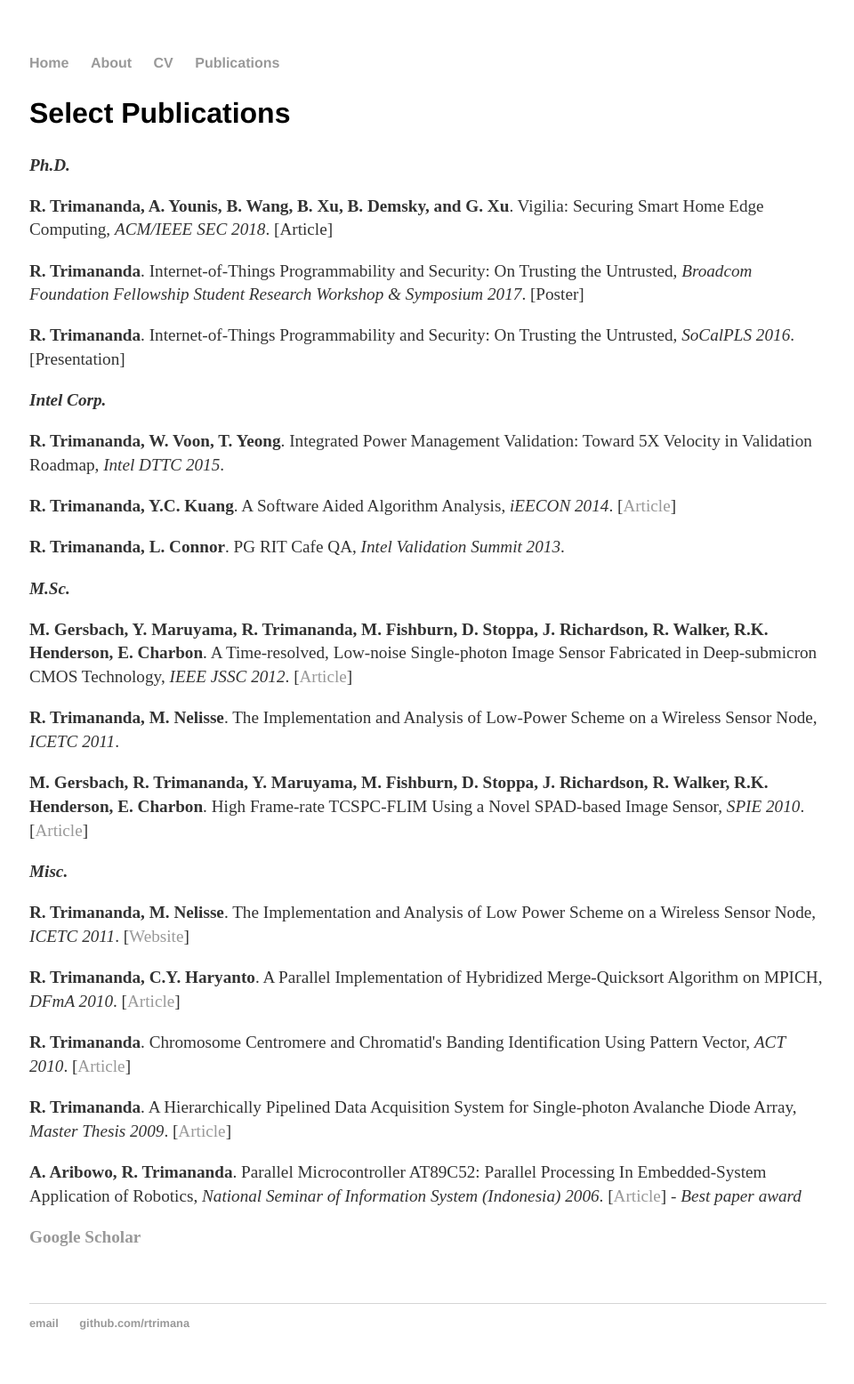
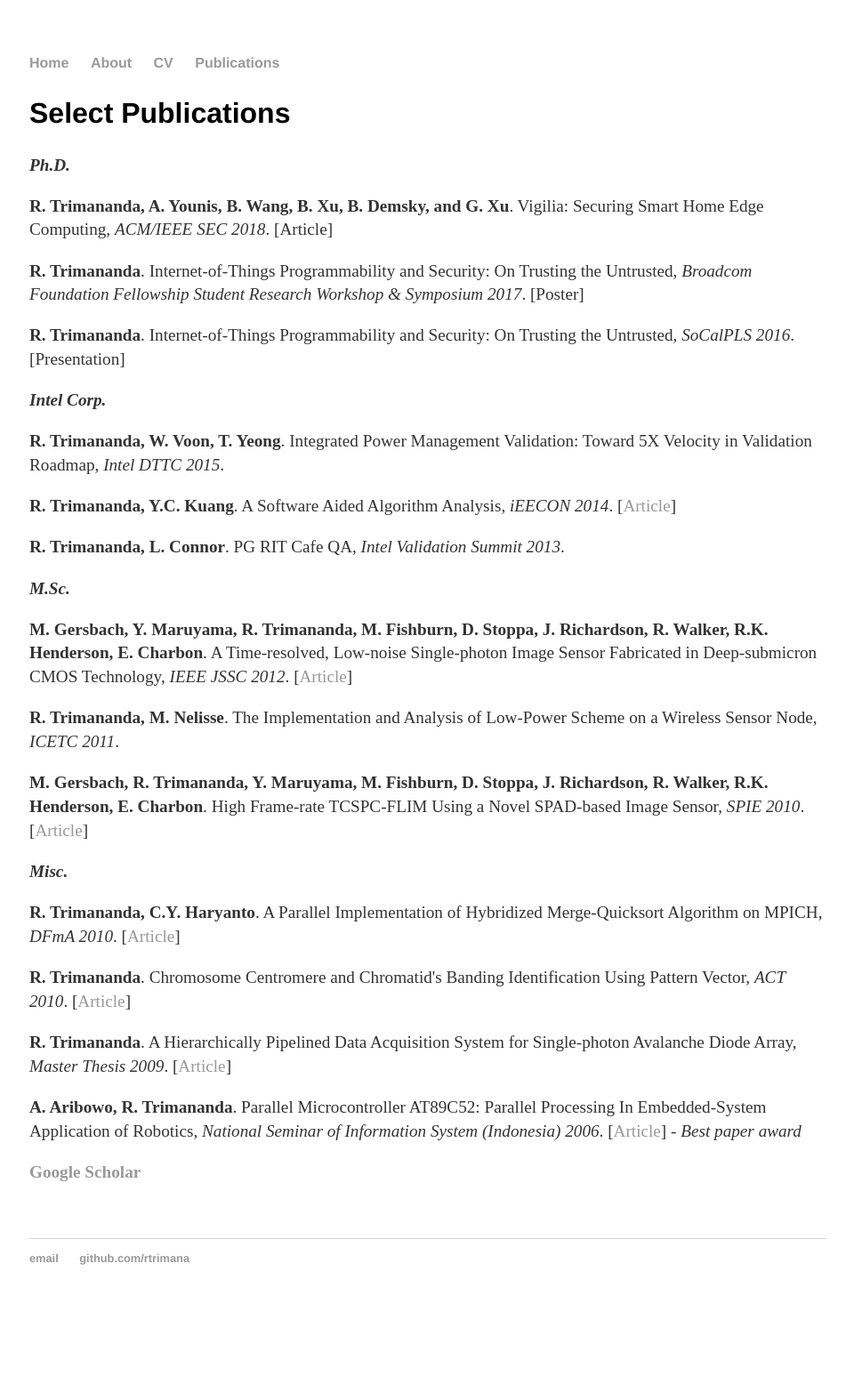
Before and after one commit to rtrimana/rahmaditrimananda.github.io, a Jekyll site: the page built from publications/index.html, in a window 1280 px wide. Shown: the whole page at 89% size, without its empty margins (159-1119 px from the left). Built offline with Jekyll 4.4.1, drawn with Linux system fonts in a browser that asks for light colours; after the commit the page ends 1484 px from its top, so only the background shows below that.

Commit message:
Update index.html

```diff
--- a/publications/index.html
+++ b/publications/index.html
@@ -35,8 +35,6 @@ title: Publications of Rahmadi Trimananda
 
 		<em><p><strong>Misc.</strong></p></em>
 
-				<p><strong>R. Trimananda, M. Nelisse</strong>. The Implementation and Analysis of Low Power Scheme on a Wireless Sensor Node, <em>ICETC 2011</em>. [<a href="http://www.icetc.org/history.html" target="_blank">Website</a>]
-
 				<p><strong>R. Trimananda, C.Y. Haryanto</strong>. A Parallel Implementation of Hybridized Merge-Quicksort Algorithm on MPICH, <em>DFmA 2010</em>. [<a href="https://ieeexplore.ieee.org/abstract/document/5952319/" target="_blank">Article</a>]
 
 				<p><strong>R. Trimananda</strong>. Chromosome Centromere and Chromatid's Banding Identification Using Pattern Vector, <em>ACT 2010</em>. [<a href="https://www.computer.org/csdl/proceedings/act/2010/4269/00/4269a132-abs.html" target="_blank">Article</a>]
```
